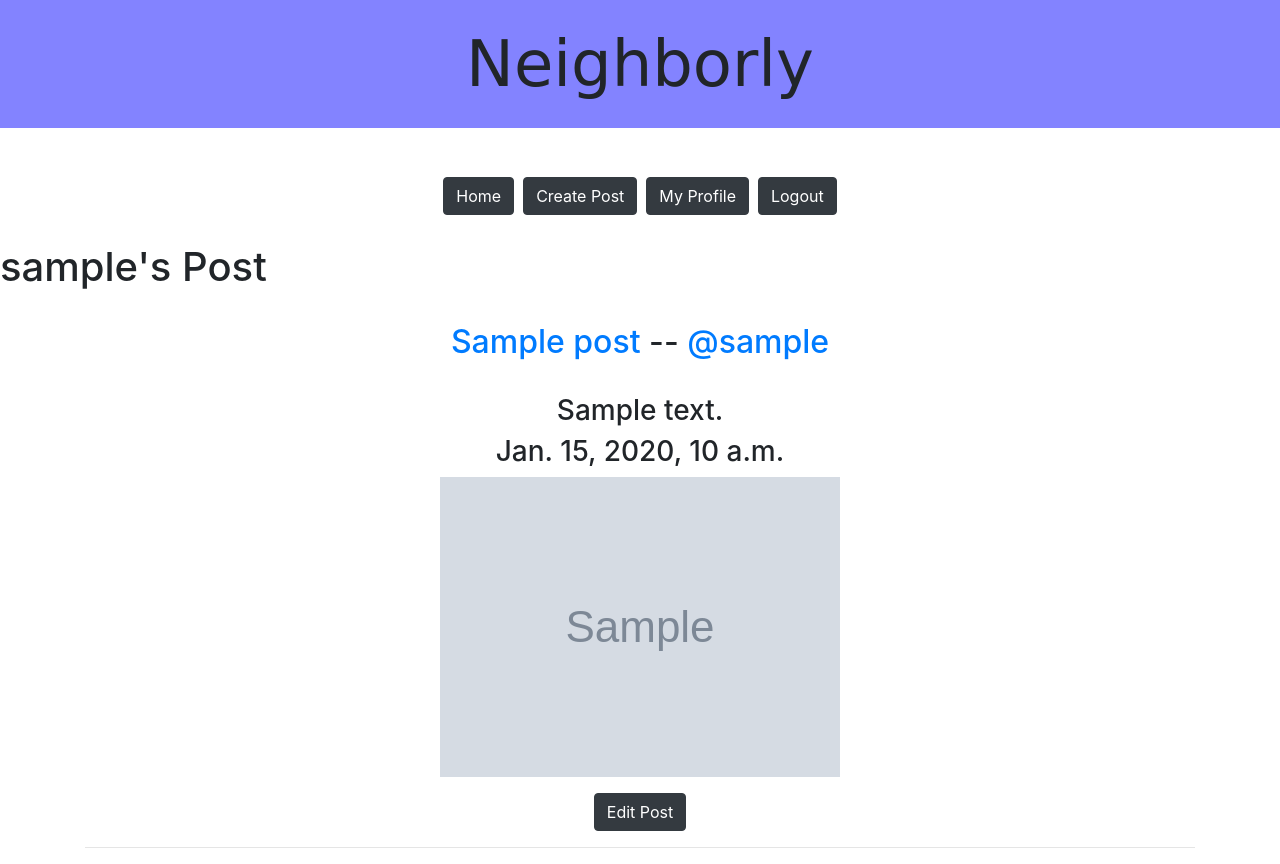
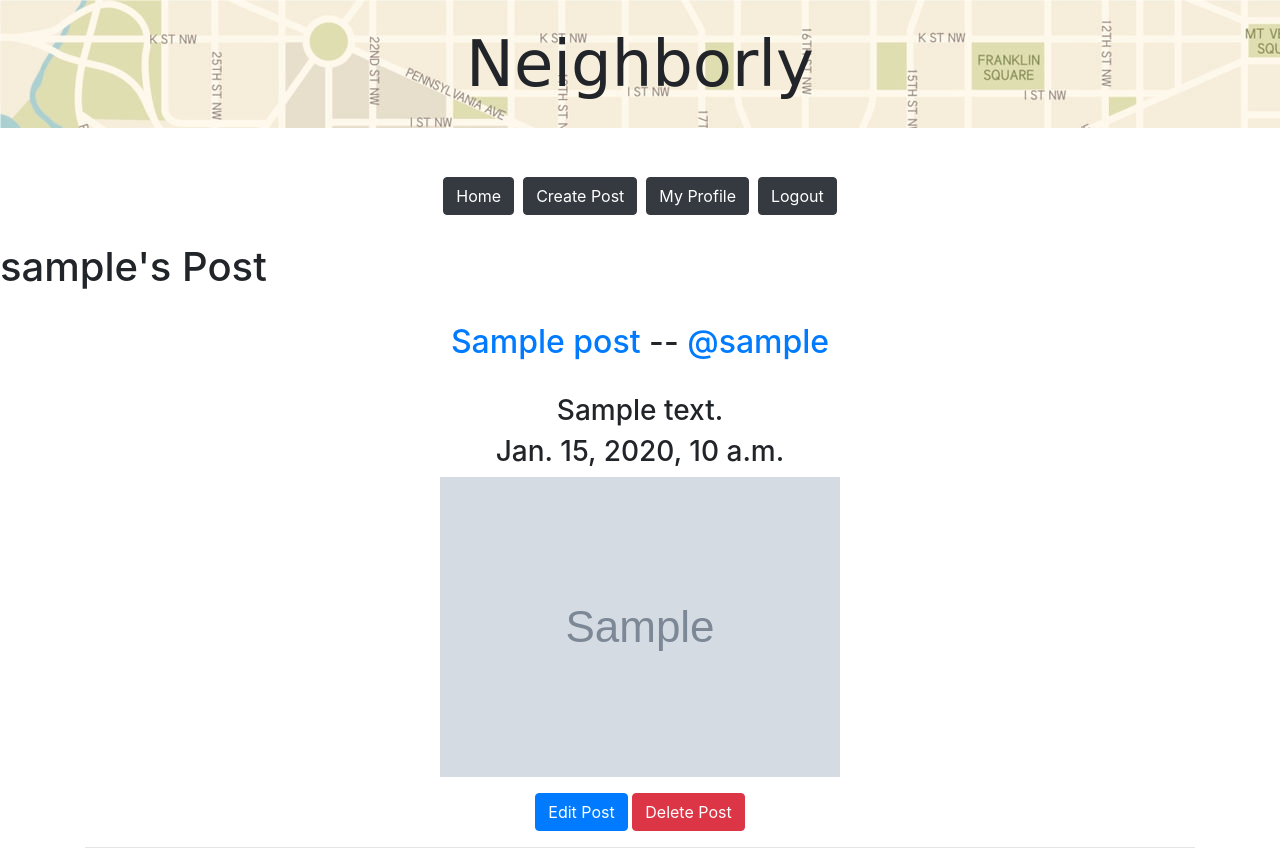
Before and after one commit to reginaldmj/capstone-neighborly, a Django app: page /post/1/ in a window 1280 px wide. Run offline with Django 3.2, Linux system fonts and the light colour scheme; a user stored in the database is signed in; tables that the repository leaves empty hold one stand-in row (values such as "Sample post"); grey boxes marked "Sample" are stand-in pictures.

Commit message:
created the delete post view and also added a photo for the header

```diff
--- a/neighborlyApp/urls.py
+++ b/neighborlyApp/urls.py
@@ -30,6 +30,7 @@ urlpatterns = [
     path('addpost/', post_views.add_post_view, name="addpost"),
     path("post/<int:id>/", post_views.post_detail_view, name="post"),
     path('post/<int:id>/edit/', post_views.edit_post_view, name="editpost"),
+    path('post/<int:id>/delete/',post_views.delete_post_view,name='delete'),
     path('notifications/<int:id>/',notif_views.notification_view, name="notifications"),
 ]
 if settings.DEBUG:
--- a/posts/views.py
+++ b/posts/views.py
@@ -64,3 +64,8 @@ def edit_post_view(request, id):
         'image': post.image,
     })
     return render(request, 'generic_form.html', {"form": form, "current_user": current_user})
+
+def delete_post_view(request, id):
+    post_to_delete=Post.objects.get(id=id)
+    post_to_delete.delete()
+    return HttpResponseRedirect(reverse("index"))
--- a/static/css/neighborly.css
+++ b/static/css/neighborly.css
@@ -3,9 +3,7 @@
     text-align: center;
 }
 .༼•̫͡•༽ {
-    background: rgb(131, 131, 255);
-    font-family: 'Creepster', cursive;
-
+    font-family: 'Bookman', cursive;
     padding: 1rem;
     text-align: center;
     font-size: 4rem;
--- a/templates/header.html
+++ b/templates/header.html
@@ -10,7 +10,8 @@
   <link rel="stylesheet" href="{% static 'css/neighborly.css' %}" />
 </head>
 <header id="header">
-  <div class="༼•̫͡•༽">Neighborly</div>
+  <div class="༼•̫͡•༽" style="background-image: url('media/images/city.jpg');">Neighborly</div>
+  <!-- <div class="༼•̫͡•༽">Neighborly</div> -->
 </header>
 <br />
 {% if user.is_authenticated %}
--- a/templates/post.html
+++ b/templates/post.html
@@ -14,7 +14,8 @@
     {% endif %}
 
 {% if current_user == post.posted_by or is_admin %}
-    <button type="button" class="btn btn-dark" onclick="location.href='/post/{{post.id}}/edit/'">Edit Post</button>
+    <button type="button" class="btn btn-primary" onclick="location.href='/post/{{post.id}}/edit/'">Edit Post</button>
+    <button type="button" class="btn btn-danger" onclick="location.href='/post/{{post.id}}/delete/'">Delete Post</button>
 {% endif %}
 
 
```
Also changed, not shown: media/images/city.jpg (added).
